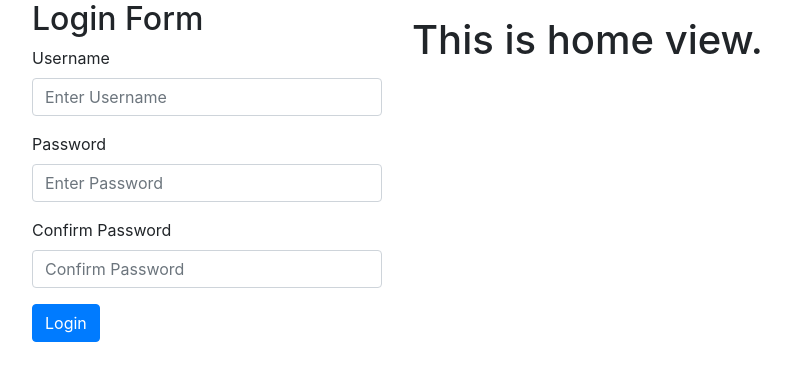
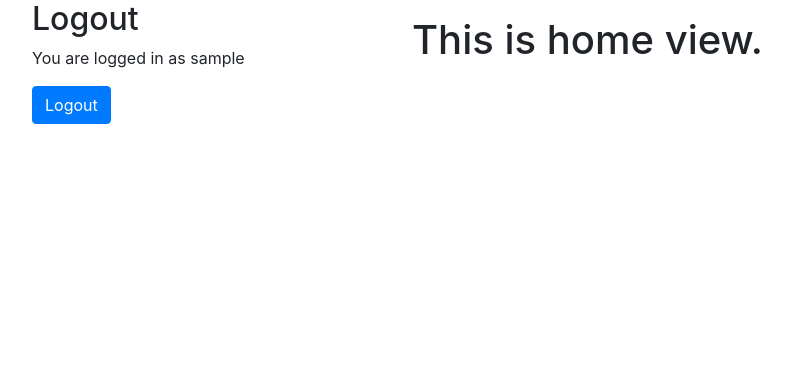
Before and after one commit to Gurpreetsingh05222/ci, a CodeIgniter app: page /ci/index.php/home in a window 1280 px wide. Shown: the top 381 px of the page, without its empty margins (53-844 px from the left). Run offline with CodeIgniter, Linux system fonts and the light colour scheme; the visitor is signed in with stand-in values (Sample User, id 1).

Commit message:
logout functionality

```diff
--- a/application/controllers/users.php
+++ b/application/controllers/users.php
@@ -50,6 +50,11 @@ class Users extends CI_Controller{
 
 			}
 		}
+	}
 
+	public function logout(){
+		$this->session->sess_destroy();
+
+		redirect('home/index');
 	}
 }
--- a/application/views/users/login_view.php
+++ b/application/views/users/login_view.php
@@ -1,3 +1,31 @@
+<?php if($this->session->userdata('logged_in')): ?>
+
+<h2>Logout</h2>
+
+<?php echo form_open('users/logout'); ?>
+
+<p>
+	<?php if($this->session->userdata('username')): ?>
+
+		<?php echo "You are logged in as ". $this->session->userdata('username'); ?>
+
+	<?php endif; ?>
+</p>
+
+<?php
+	$data = array(
+		'class' => 'btn btn-primary',
+		'name' => 'submit',
+		'value' => 'Logout'
+	);
+
+	echo form_submit($data);
+?>
+
+<?php echo form_close(); ?>
+
+<?php else: ?>
+
 <h2>Login Form</h2>
 
 <?php $attributes = array( 'id' => 'login_form', 'class' => 'form_horizontal' ); ?>
@@ -76,6 +104,6 @@
 
 </div>
 
+<?php echo form_close();?>
 
-
-<?php echo form_close();?>
+<?php endif;?>
```
